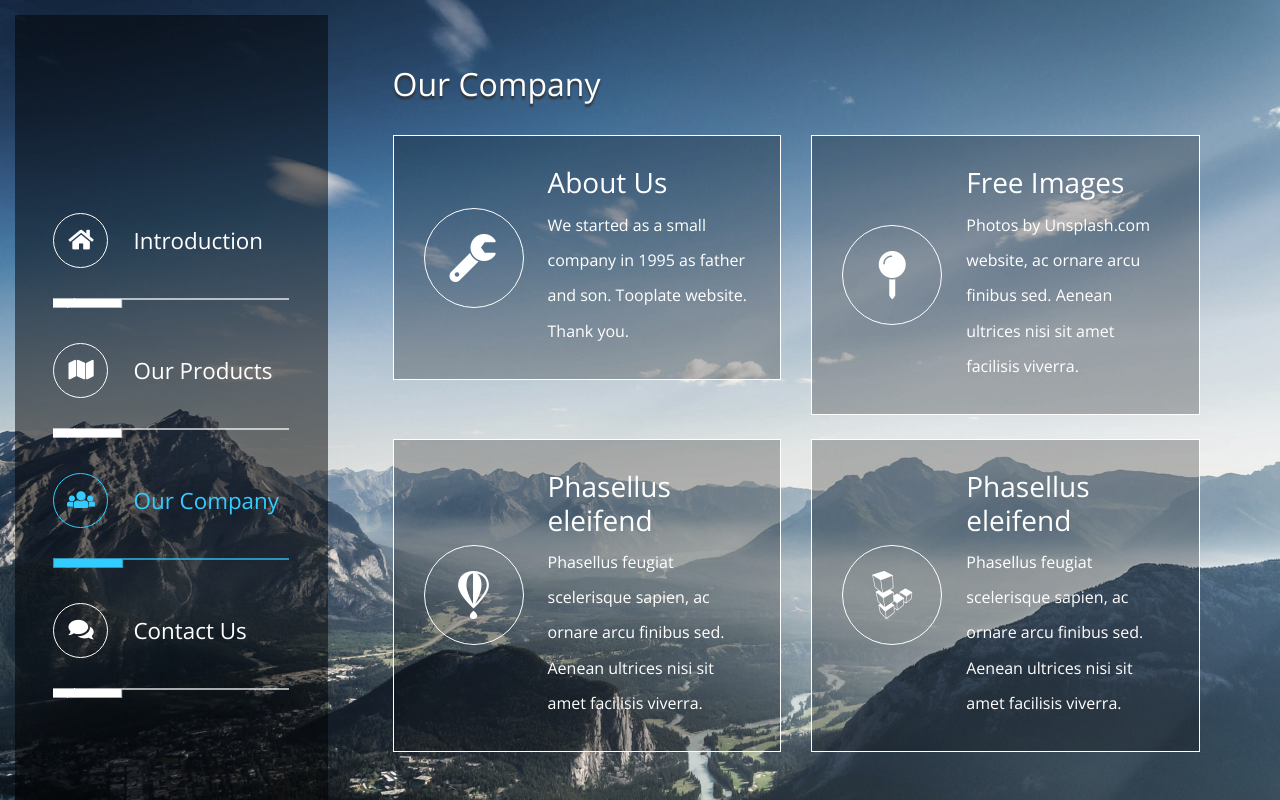
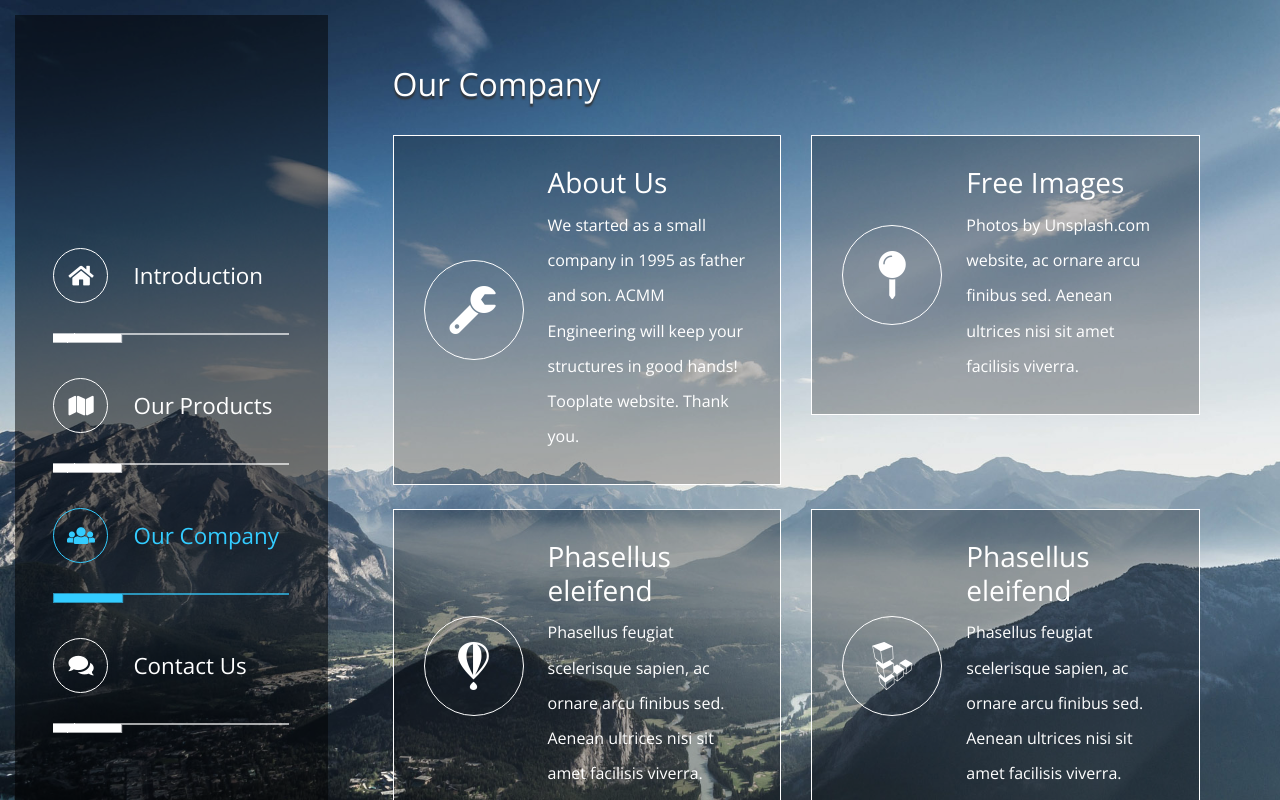
Before and after one commit to jimmytsang/matt_website, a plain HTML site: page index.html in a window 1280 px wide. Both pictures are taken after a click on the link "Our Company". Shown: the top 800 px of the page. Drawn offline with nearby package versions, Linux system fonts and the light colour scheme.

Commit message:
updated about us section

```diff
--- a/index.html
+++ b/index.html
@@ -178,7 +178,7 @@
 									<i class="fas fa-wrench tm-icon-circled tm-icon-media"></i>
 									<div class="media-body">
 										<h3>About Us</h3>
-										<p>We started as a small company in 1995 as father and son. <a href="https://plus.google.com/+tooplate" target="_parent">Tooplate</a> website. Thank you.</p>
+										<p>We started as a small company in 1995 as father and son. ACMM Engineering will keep your structures in good hands! <a href="https://plus.google.com/+tooplate" target="_parent">Tooplate</a> website. Thank you.</p>
 									</div>
 								</div>
 							</div>
```
